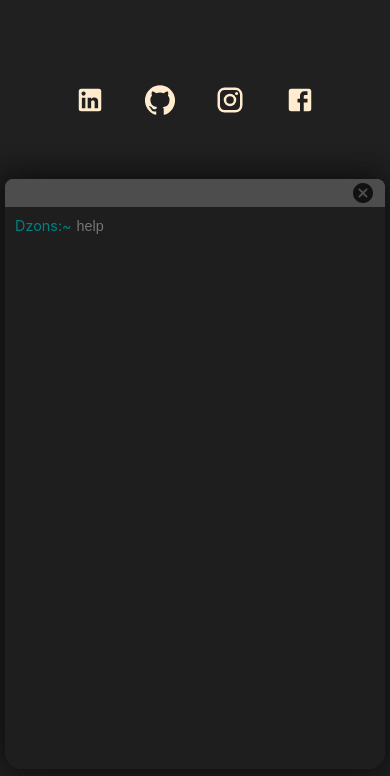
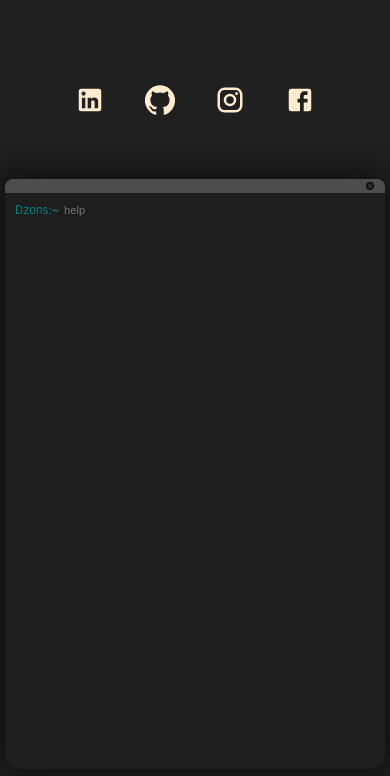
Before and after one commit to DzonHacker/my-site, a React (Create React App) app: page / in a window 390 px wide. Shown: the top 776 px of the page. Built offline with nearby package versions, Linux system fonts and the light colour scheme.

Commit message:
version 1.0

```diff
--- a/src/components/Header/Header.css
+++ b/src/components/Header/Header.css
@@ -11,6 +11,7 @@
     height: 50px !important;
     color: blanchedalmond;
     cursor: pointer;
+    transition: all 0.2s ease-in !important;
 }
 
 .icon:hover {
--- a/src/components/Terminal/Terminal.css
+++ b/src/components/Terminal/Terminal.css
@@ -7,7 +7,7 @@
     box-shadow: 7px 5px 27px #121212, -7px -5px 27px #111;
     border-radius: 10px 10px 20px 20px;
     flex-direction: column;
-
+    transition: all 0.3s ease-in;
 }
 
 .content__elements {
@@ -30,6 +30,7 @@
     display: flex;
     justify-content: flex-end;
     align-items: center;
+
 }
 .terminal__cancleBtn{
     color: #111;
@@ -52,7 +53,7 @@
     text-decoration: none;
     text-align: center;
     vertical-align: center;
-    transition: all 0.2s ease-in;
+    transition: all 0.3s ease-in;
 }
 
 .linktree__list_a:hover, .cv__a:hover {
@@ -68,7 +69,7 @@
         font-size: 1rem;
     }
     .terminal {
-        width: 70vh;
+        width: 100vh;
     }
 }
 
@@ -77,7 +78,14 @@
         font-size: 0.80rem;
     }
     .terminal {
-        width: 60vh;
+        width: 80vh;
+    }
+    .terminal__bar {
+        height: 25px;
+    }
+    .terminal__cancleBtn{
+        height: 20px !important;
+        width: 20px !important;
     }
 }
 
@@ -89,6 +97,13 @@
     .terminal {
         width: 50vh;
     }
+    .terminal__bar {
+        height: 20px;
+    }
+    .terminal__cancleBtn{
+        height: 15px !important;
+        width: 15px !important;
+    }
 }
 
 @media screen and (max-width: 400px) {
@@ -99,4 +114,11 @@
     .terminal {
         width: 45vh;
     }
+    .terminal__bar {
+        height: 15px;
+    }
+    .terminal__cancleBtn{
+        height: 10px !important;
+        width: 10px !important;
+    }
 }
--- a/src/components/TerminalContent/TerminalContent.css
+++ b/src/components/TerminalContent/TerminalContent.css
@@ -33,17 +33,38 @@
     margin-bottom: 20px;
 }
 
+
+@media screen and (min-width: 800px) {
+    .terminal__hostname, .terminal__input {
+        font-size: 1rem;
+    }
+}
+
 @media screen and (max-width: 800px) {
     .terminal__hostname, .terminal__input {
         font-size: 0.9rem;
     }
+    .results {
+        font-size: 0.8rem;
+    }
 
 }
 
-@media screen and (max-width: 600px) {
-
+@media screen and (max-width: 650px) {
+    .terminal__hostname, .terminal__input {
+        font-size: 0.8rem;
+    }
+    .results {
+        font-size: 0.6rem;
+    }
 }
 
 @media screen and (max-width: 400px) {
+    .terminal__hostname, .terminal__input {
+        font-size: 0.7rem;
+    }
+    .results {
+        font-size: 0.5rem;
+    }
 
 }
```
Also changed, not shown: src/App.css (+0 -12 lines).
